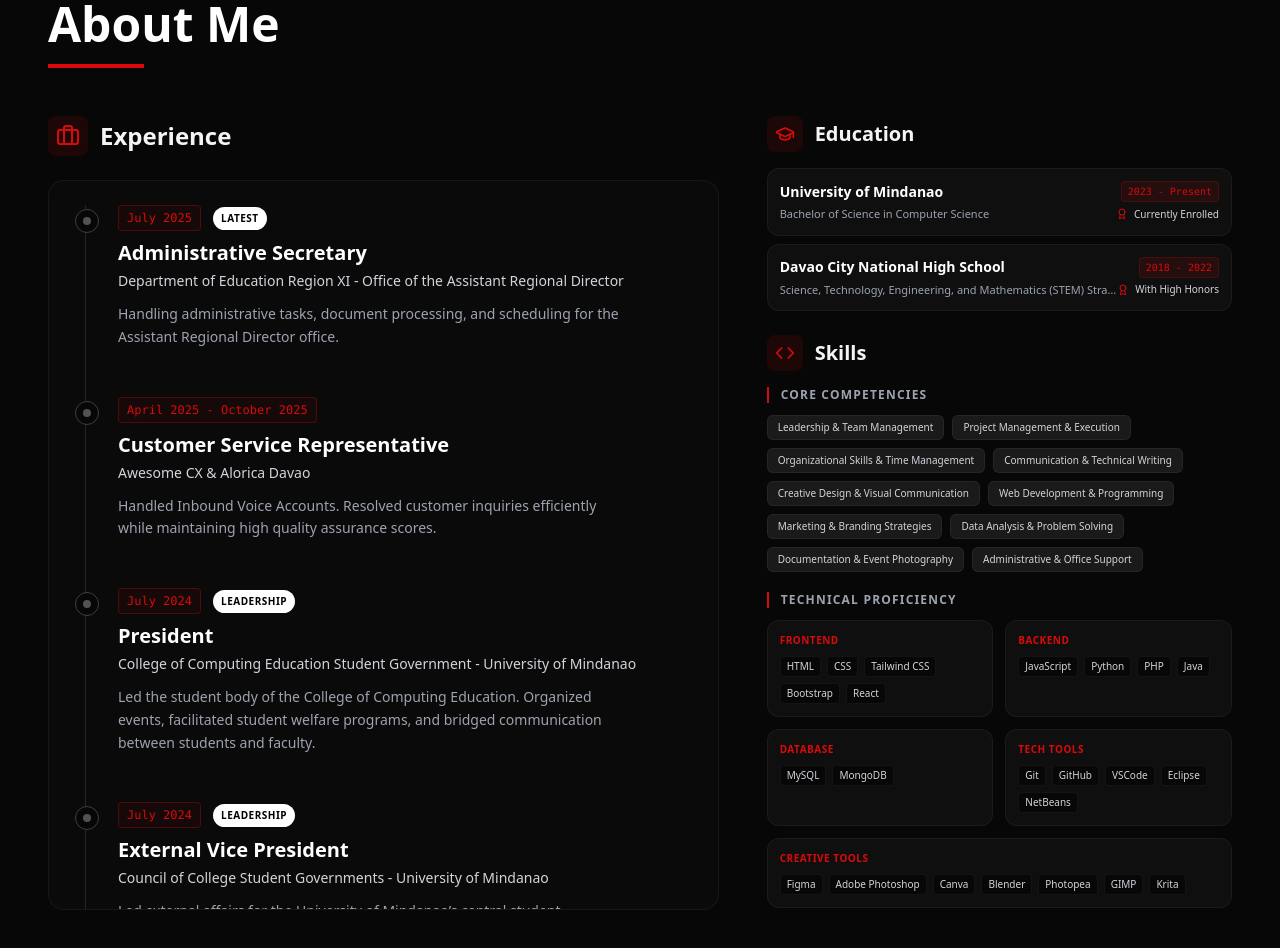
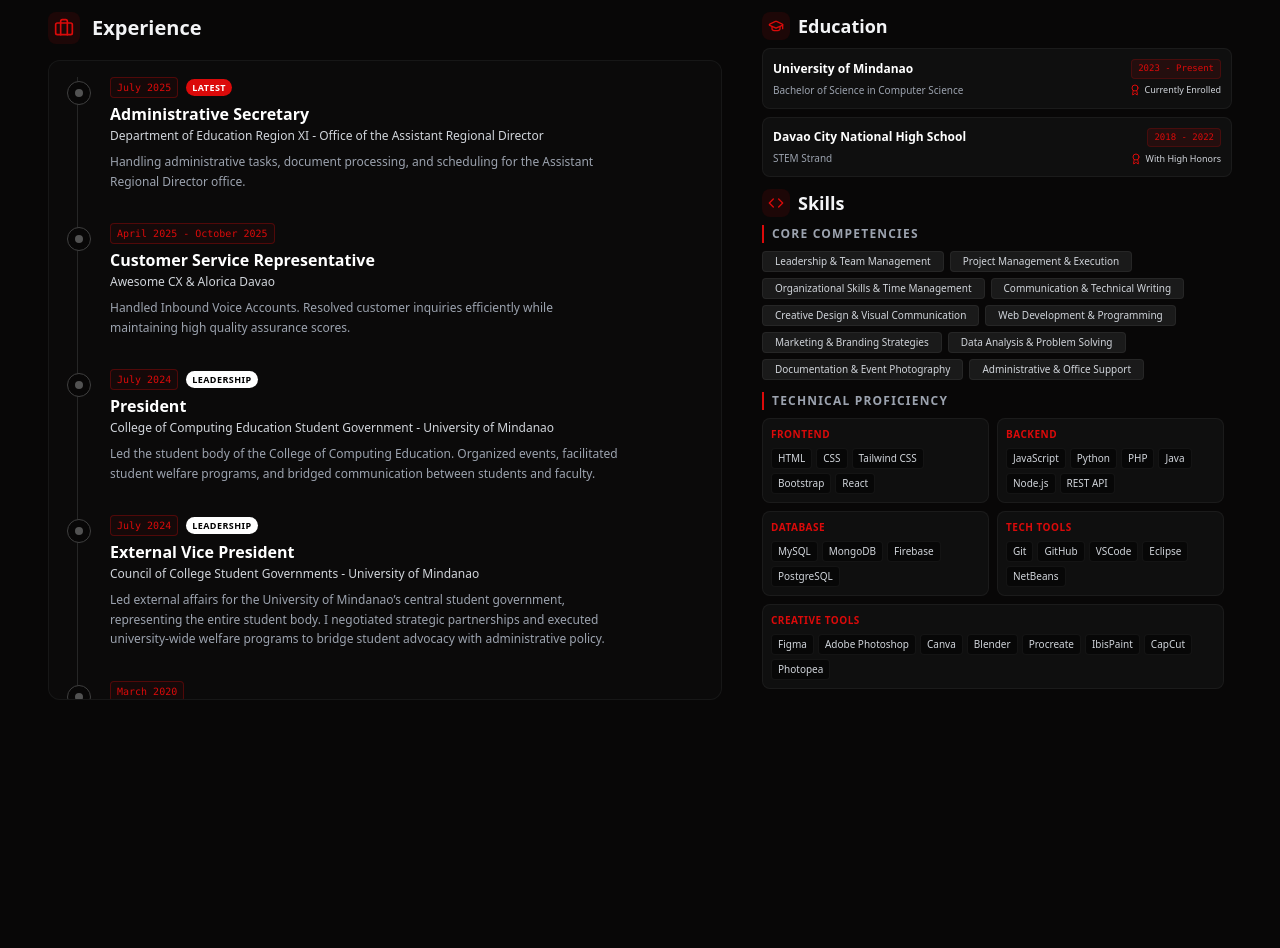
Before and after one commit to mibiji224/MBJ, a React (Vite) app in the folder desiree/: page / in a window 1280 px wide. Shown: the part 880-1828 px from the top of the page. After the commit the page ends 1600 px from the top, so only its background shows below. Built offline with nearby package versions, Linux system fonts and the light colour scheme.

Commit message:
Finalized the Scales

```diff
--- a/desiree/src/pages/exp.jsx
+++ b/desiree/src/pages/exp.jsx
@@ -50,7 +50,7 @@ const About = () => {
         },
         {
             school: "Davao City National High School",
-      degree: "Science, Technology, Engineering, and Mathematics (STEM) Strand",
+            degree: "STEM Strand",
             year: "2018 - 2022",
             status: "With High Honors"
         }
@@ -72,14 +72,15 @@ const About = () => {
 
     const technicalSkills = [
         { category: "Frontend", items: ["HTML", "CSS", "Tailwind CSS", "Bootstrap", "React"] },
-    { category: "Backend", items: ["JavaScript", "Python", "PHP", "Java"] },
-    { category: "Database", items: ["MySQL", "MongoDB"] },
+        { category: "Backend", items: ["JavaScript", "Python", "PHP", "Java", "Node.js", "REST API"] },
+        { category: "Database", items: ["MySQL", "MongoDB", "Firebase", "PostgreSQL"] },
         { category: "Tech Tools", items: ["Git", "GitHub", "VSCode", "Eclipse", "NetBeans"] },
-    { category: "Creative Tools", items: ["Figma", "Adobe Photoshop", "Canva", "Blender", "Photopea", "GIMP", "Krita"] }
+        { category: "Creative Tools", items: ["Figma", "Adobe Photoshop", "Canva", "Blender", "Procreate", "IbisPaint", "CapCut", "Photopea"] }
     ];
 
     return (
-    <section className="bg-[#080707] text-white py-20 px-6 lg:px-12 font-sans relative overflow-hidden" id="about">
+        // Changed: h-screen to fit viewport, py-6 for tighter vertical spacing
+        <section className="bg-[#080707] text-white h-screen flex flex-col justify-center py-6 px-4 lg:px-12 font-sans relative overflow-hidden" id="about">
 
             {/* CSS for custom scrollbar */}
             <style>{`
@@ -89,28 +90,29 @@ return (
         .modern-scrollbar::-webkit-scrollbar-thumb:hover { background: #ff1f1f; }
       `}</style>
 
-        <div className="max-w-7xl mx-auto">
+            <div className="max-w-7xl mx-auto w-full h-full flex flex-col">
 
-            {/* Section Title */}
-            <div className="mb-12">
-                <h2 className="text-4xl lg:text-5xl font-bold text-white mb-4">About Me</h2>
-                <div className="w-24 h-1 bg-[#db0a0a]"></div>
+                {/* Section Title - Compacted margin */}
+                <div className="mb-4 shrink-0">
+                    <h2 className="text-3xl lg:text-4xl font-bold text-white mb-2">About Me</h2>
+                    <div className="w-16 h-1 bg-[#db0a0a]"></div>
                 </div>
 
-            <div className="grid grid-cols-1 lg:grid-cols-12 gap-8 lg:gap-12 items-start">
+                {/* Main Grid - Set to fill remaining height */}
+                <div className="grid grid-cols-1 lg:grid-cols-12 gap-6 lg:gap-10 h-[calc(100%-4rem)]">
 
                     {/* LEFT COLUMN: EXPERIENCE (Takes up 7 columns) */}
-                <div className="lg:col-span-7 flex flex-col h-full">
-                    <div className="flex items-center gap-3 mb-6">
-                        <div className="p-2 bg-[#db0a0a]/10 rounded-lg">
-                            <Briefcase className="w-6 h-6 text-[#db0a0a]" />
+                    <div className="lg:col-span-7 flex flex-col h-full overflow-hidden">
+                        <div className="flex items-center gap-3 mb-4 shrink-0">
+                            <div className="p-1.5 bg-[#db0a0a]/10 rounded-lg">
+                                <Briefcase className="w-5 h-5 text-[#db0a0a]" />
                             </div>
-                        <h3 className="text-2xl font-bold text-gray-100">Experience</h3>
+                            <h3 className="text-xl font-bold text-gray-100">Experience</h3>
                         </div>
 
-                    {/* Scrollable Container */}
-                    <div className="relative h-[730px] overflow-y-auto pr-6 modern-scrollbar bg-[#0f0f0f]/50 rounded-2xl p-6 border border-white/5">
-                        <ol className="relative border-l border-neutral-800 ml-3 space-y-12">
+                        {/* Scrollable Container - Takes full remaining height */}
+                        <div className="flex-1 overflow-y-auto pr-4 modern-scrollbar bg-[#0f0f0f]/50 rounded-xl p-4 border border-white/5">
+                            <ol className="relative border-l border-neutral-800 ml-3 space-y-8">
                                 {experienceData.map((item, index) => (
                                     <li key={index} className="relative ml-8 group">
                                         {/* Dot Indicator */}
@@ -118,28 +120,31 @@ return (
                                             <div className="w-2 h-2 bg-neutral-600 rounded-full group-hover:bg-[#db0a0a] transition-colors"></div>
                                         </span>
 
-                                    {/* Content Card */}
+                                        { /* Content Card */}
                                         <div className="relative">
-                                        <div className="flex flex-wrap items-center gap-3 mb-2">
-                                            <span className="text-xs font-mono font-medium text-[#db0a0a] border border-[#db0a0a]/30 px-2 py-1 rounded bg-[#db0a0a]/5">
+                                            <div className="flex flex-wrap items-center gap-2 mb-1">
+                                                <span className="text-[10px] font-mono font-medium text-[#db0a0a] border border-[#db0a0a]/30 px-1.5 py-0.5 rounded bg-[#db0a0a]/5">
                                                     {item.date}
                                                 </span>
                                                 {item.type && (
-                                                <span className="bg-white text-black text-[10px] font-bold px-2 py-1 rounded-full uppercase tracking-wider">
+                                                    <span
+                                                        className={`text-[9px] font-bold px-1.5 py-0.5 rounded-full uppercase tracking-wider ${item.type === 'LATEST' ? 'bg-[#db0a0a] text-white' : 'bg-white text-black'
+                                                            }`}
+                                                    >
                                                         {item.type}
                                                     </span>
                                                 )}
                                             </div>
 
-                                        <h4 className="text-xl font-bold text-white mb-1 group-hover:text-[#db0a0a] transition-colors">
+                                            <h4 className="text-base font-bold text-white mb-0.5 group-hover:text-[#db0a0a] transition-colors">
                                                 {item.title}
                                             </h4>
 
-                                        <h5 className="text-sm font-medium text-gray-300 mb-3 flex items-center gap-2">
+                                            <h5 className="text-xs font-medium text-gray-300 mb-2">
                                                 {item.company}
                                             </h5>
 
-                                        <p className="text-sm text-gray-400 leading-relaxed max-w-lg">
+                                            <p className="text-xs text-gray-400 leading-relaxed max-w-lg">
                                                 {item.description}
                                             </p>
                                         </div>
@@ -150,33 +155,33 @@ return (
                     </div>
 
                     {/* RIGHT COLUMN: EDUCATION & SKILLS (Takes up 5 columns) */}
-                <div className="lg:col-span-5 flex flex-col gap-6">
+                    <div className="lg:col-span-5 flex flex-col h-full overflow-hidden gap-3">
 
-                    {/* Education Section */}
-                    <div>
-                        <div className="flex items-center gap-3 mb-4">
-                            <div className="p-2 bg-[#db0a0a]/10 rounded-lg">
-                                <GraduationCap className="w-5 h-5 text-[#db0a0a]" />
+                        {/* Education Section - Compacted */}
+                        <div className="shrink-0">
+                            <div className="flex items-center gap-2 mb-2">
+                                <div className="p-1.5 bg-[#db0a0a]/10 rounded-lg">
+                                    <GraduationCap className="w-4 h-4 text-[#db0a0a]" />
                                 </div>
-                            <h3 className="text-xl font-bold text-gray-100">Education</h3>
+                                <h3 className="text-lg font-bold text-gray-100">Education</h3>
                             </div>
 
                             <div className="space-y-2">
                                 {educationData.map((edu, index) => (
-                                <div key={index} className="group bg-[#0f0f0f] p-3 rounded-xl border border-white/5 hover:border-[#db0a0a]/50 transition-all hover:-translate-y-1 duration-300">
+                                    <div key={index} className="group bg-[#0f0f0f] p-2.5 rounded-lg border border-white/5 hover:border-[#db0a0a]/50 transition-all hover:-translate-y-0.5 duration-300">
                                         <div className="flex justify-between items-center mb-1">
-                                        <h4 className="text-sm font-bold text-white group-hover:text-[#db0a0a] transition-colors truncate pr-2">
+                                            <h4 className="text-xs font-bold text-white group-hover:text-[#db0a0a] transition-colors truncate pr-2">
                                                 {edu.school}
                                             </h4>
-                                        <span className="text-[10px] font-mono text-[#db0a0a] bg-[#db0a0a]/10 px-1.5 py-0.5 rounded border border-[#db0a0a]/20 whitespace-nowrap">
+                                            <span className="text-[9px] font-mono text-[#db0a0a] bg-[#db0a0a]/10 px-1.5 py-0.5 rounded border border-[#db0a0a]/20 whitespace-nowrap">
                                                 {edu.year}
                                             </span>
                                         </div>
                                         <div className="flex justify-between items-center">
-                                        <p className="text-gray-400 text-[11px] truncate">{edu.degree}</p>
-                                        <div className="flex items-center gap-1.5 shrink-0">
+                                            <p className="text-gray-400 text-[10px] truncate max-w-[200px]">{edu.degree}</p>
+                                            <div className="flex items-center gap-1 shrink-0">
                                                 <Award className="w-3 h-3 text-[#db0a0a]" />
-                                            <span className="text-[10px] text-gray-300 font-medium">{edu.status}</span>
+                                                <span className="text-[9px] text-gray-300 font-medium">{edu.status}</span>
                                             </div>
                                         </div>
                                     </div>
@@ -184,25 +189,26 @@ return (
                             </div>
                         </div>
 
-                    {/* NEW SKILLS SECTION - Compacted with Grid */}
-                    <div>
-                        <div className="flex items-center gap-3 mb-4">
-                            <div className="p-2 bg-[#db0a0a]/10 rounded-lg">
-                                <Code className="w-5 h-5 text-[#db0a0a]" />
+                        {/* Skills Section - Fills remaining space */}
+                        <div className="flex-1 min-h-0 flex flex-col">
+                            <div className="flex items-center gap-2 mb-2 shrink-0">
+                                <div className="p-1.5 bg-[#db0a0a]/10 rounded-lg">
+                                    <Code className="w-4 h-4 text-[#db0a0a]" />
                                 </div>
-                            <h3 className="text-xl font-bold text-gray-100">Skills</h3>
+                                <h3 className="text-lg font-bold text-gray-100">Skills</h3>
                             </div>
 
+                            <div className="flex-1 overflow-y-auto pr-2 modern-scrollbar">
                                 {/* Core Skills Group */}
-                        <div className="mb-5">
-                            <h4 className="text-xs font-bold text-gray-400 uppercase tracking-widest mb-3 border-l-2 border-[#db0a0a] pl-3">
+                                <div className="mb-3">
+                                    <h4 className="text-[12px] font-bold text-gray-400 uppercase tracking-widest mb-2 border-l-2 border-[#db0a0a] pl-2">
                                         Core Competencies
                                     </h4>
-                            <div className="flex flex-wrap gap-2">
+                                    <div className="flex flex-wrap gap-1.5">
                                         {coreSkills.map((skill, index) => (
                                             <span
                                                 key={index}
-                                        className="px-2.5 py-1 bg-[#1a1a1a] text-gray-300 text-[10px] font-medium rounded-md border border-white/5 transition-all duration-200 cursor-default hover:border-[#db0a0a] hover:text-[#db0a0a] hover:bg-[#db0a0a]/8 hover:shadow-[0_0_8px_#db0a0a]"
+                                                className="px-3 py-0.5 bg-[#1a1a1a] text-gray-300 text-[10px] font-medium rounded border border-white/5 transition-all duration-200 cursor-default hover:border-[#db0a0a] hover:text-[#db0a0a] hover:bg-[#db0a0a]/8"
                                             >
                                                 {skill}
                                             </span>
@@ -212,20 +218,20 @@ return (
 
                                 {/* Technical Skills Group - Grid Layout */}
                                 <div>
-                            <h4 className="text-xs font-bold text-gray-400 uppercase tracking-widest mb-3 border-l-2 border-[#db0a0a] pl-3">
+                                    <h4 className="text-[12px] font-bold text-gray-400 uppercase tracking-widest mb-2 border-l-2 border-[#db0a0a] pl-2">
                                         Technical Proficiency
                                     </h4>
-                            <div className="grid grid-cols-2 gap-3">
+                                    <div className="grid grid-cols-2 gap-2">
                                         {technicalSkills.map((group, index) => (
-                                    <div key={index} className={`bg-[#0f0f0f] p-3 rounded-xl border border-white/5 hover:border-white/10 transition-colors ${index === technicalSkills.length - 1 ? 'col-span-2' : ''}`}>
-                                        <h5 className="text-[#db0a0a] text-[10px] font-bold uppercase mb-2 tracking-wider">
+                                            <div key={index} className={`bg-[#0f0f0f] p-2 rounded-lg border border-white/5 hover:border-white/10 transition-colors ${index === technicalSkills.length - 1 ? 'col-span-2' : ''}`}>
+                                                <h5 className="text-[#db0a0a] text-[10px] font-bold uppercase mb-1.5 tracking-wider">
                                                     {group.category}
                                                 </h5>
-                                        <div className="flex flex-wrap gap-1.5">
+                                                <div className="flex flex-wrap gap-1">
                                                     {group.items.map((skill, idx) => (
                                                         <span
                                                             key={idx}
-                                                    className="text-[10px] text-gray-300 bg-black/50 px-1.5 py-0.5 rounded border border-white/5 transition-all duration-200 hover:text-[#db0a0a] hover:border-[#db0a0a] hover:bg-[#db0a0a]/8 hover:shadow-[0_0_8px_#db0a0a]"
+                                                            className="text-[10px] text-gray-300 bg-black/50 px-1.5 py-0.5 rounded border border-white/5 transition-all duration-200 hover:text-[#db0a0a] hover:border-[#db0a0a]"
                                                         >
                                                             {skill}
                                                         </span>
@@ -233,6 +239,7 @@ return (
                                                 </div>
                                             </div>
                                         ))}
+                                    </div>
                                 </div>
                             </div>
                         </div>
--- a/desiree/src/pages/home.jsx
+++ b/desiree/src/pages/home.jsx
@@ -6,7 +6,8 @@ function Home() {
     const roles = [
         "a Web Developer",
         "a Student Leader",
-        "a Tech Support"
+        "a Tech Support",
+        "an Assistant"
     ];
 
     // 2. State to track which role to show
@@ -138,12 +139,33 @@ function Home() {
                         </a>
 
                         <div className="flex gap-4">
-                            <button className="w-12 h-12 rounded-full border border-gray-700 flex items-center justify-center text-[#db0a0a] hover:bg-[#db0a0a] hover:text-black hover:border-[#db0a0a] transition-all duration-300 hover:shadow-[0_0_20px_#db0a0a]">
-                                <svg xmlns="http://www.w3.org/2000/svg" width="20" height="20" viewBox="0 0 24 24" fill="none" stroke="currentColor" strokeWidth="2" strokeLinecap="round" strokeLinejoin="round"><path d="M16 8a6 6 0 0 1 6 6v7h-4v-7a2 2 0 0 0-2-2 2 2 0 0 0-2 2v7h-4v-7a6 6 0 0 1 6-6z"></path><rect x="2" y="9" width="4" height="12"></rect><circle cx="4" cy="4" r="2"></circle></svg>
-                            </button>
-                            <button className="w-12 h-12 rounded-full border border-gray-700 flex items-center justify-center text-[#db0a0a] hover:bg-[#db0a0a] hover:text-black hover:border-[#db0a0a] transition-all duration-300 hover:shadow-[0_0_20px_#db0a0a]">
-                                <svg xmlns="http://www.w3.org/2000/svg" width="20" height="20" viewBox="0 0 24 24" fill="none" stroke="currentColor" strokeWidth="2" strokeLinecap="round" strokeLinejoin="round"><path d="M9 19c-5 1.5-5-2.5-7-3m14 6v-3.87a3.37 3.37 0 0 0-.94-2.61c3.14-.35 6.44-1.54 6.44-7A5.44 5.44 0 0 0 20 4.77 5.07 5.07 0 0 0 19.91 1S18.73.65 16 2.48a13.38 13.38 0 0 0-7 0C6.27.65 5.09 1 5.09 1A5.07 5.07 0 0 0 5 4.77a5.44 5.44 0 0 0-1.5 3.78c0 5.42 3.3 6.61 6.44 7A3.37 3.37 0 0 0 9 18.13V22"></path></svg>
-                            </button>
+                            {/* LINKEDIN BUTTON */}
+                            <a
+                                href="https://www.linkedin.com/in/desireesoronio/"
+                                target="_blank"
+                                rel="noopener noreferrer"
+                                aria-label="LinkedIn"
+                                className="relative overflow-hidden group w-12 h-12 rounded-full border border-gray-700 flex items-center justify-center text-[#db0a0a] hover:bg-[#db0a0a] hover:text-black hover:border-[#db0a0a] transition-all duration-300 hover:shadow-[0_0_20px_#db0a0a]"
+                            >
+                                {/* DIAGONAL SHEEN EFFECT */}
+                                <div className="absolute inset-0 -translate-x-full group-hover:translate-x-[150%] transition-transform duration-700 ease-in-out bg-gradient-to-r from-transparent via-white/40 to-transparent skew-x-12 z-0"></div>
+
+                                <svg className="relative z-10" xmlns="http://www.w3.org/2000/svg" width="20" height="20" viewBox="0 0 24 24" fill="none" stroke="currentColor" strokeWidth="2" strokeLinecap="round" strokeLinejoin="round"><path d="M16 8a6 6 0 0 1 6 6v7h-4v-7a2 2 0 0 0-2-2 2 2 0 0 0-2 2v7h-4v-7a6 6 0 0 1 6-6z"></path><rect x="2" y="9" width="4" height="12"></rect><circle cx="4" cy="4" r="2"></circle></svg>
+                            </a>
+
+                            {/* GITHUB BUTTON (Now with Sheen Effect) */}
+                            <a
+                                href="https://github.com/mibiji224"
+                                target="_blank"
+                                rel="noopener noreferrer"
+                                aria-label="GitHub"
+                                className="relative overflow-hidden group w-12 h-12 rounded-full border border-gray-700 flex items-center justify-center text-[#db0a0a] hover:bg-[#db0a0a] hover:text-black hover:border-[#db0a0a] transition-all duration-300 hover:shadow-[0_0_20px_#db0a0a]"
+                            >
+                                {/* DIAGONAL SHEEN EFFECT ADDED HERE */}
+                                <div className="absolute inset-0 -translate-x-full group-hover:translate-x-[150%] transition-transform duration-700 ease-in-out bg-gradient-to-r from-transparent via-white/40 to-transparent skew-x-12 z-0"></div>
+
+                                <svg className="relative z-10" xmlns="http://www.w3.org/2000/svg" width="20" height="20" viewBox="0 0 24 24" fill="none" stroke="currentColor" strokeWidth="2" strokeLinecap="round" strokeLinejoin="round"><path d="M9 19c-5 1.5-5-2.5-7-3m14 6v-3.87a3.37 3.37 0 0 0-.94-2.61c3.14-.35 6.44-1.54 6.44-7A5.44 5.44 0 0 0 20 4.77 5.07 5.07 0 0 0 19.91 1S18.73.65 16 2.48a13.38 13.38 0 0 0-7 0C6.27.65 5.09 1 5.09 1A5.07 5.07 0 0 0 5 4.77a5.44 5.44 0 0 0-1.5 3.78c0 5.42 3.3 6.61 6.44 7A3.37 3.37 0 0 0 9 18.13V22"></path></svg>
+                            </a>
                         </div>
                     </div>
                 </div>
```
Lines whose indentation alone changed are shown as unchanged.
